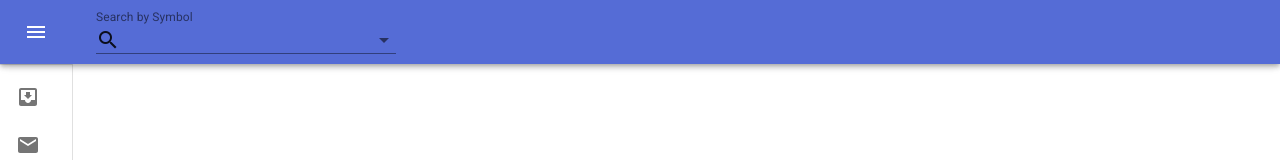
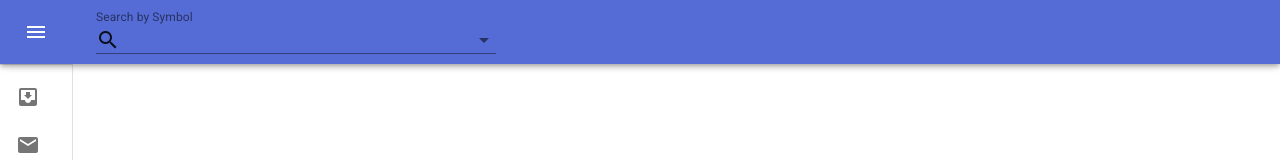
Before and after one commit to AlexanderRodgers/just-for-fun, a Next.js app: page /dashboard in a window 1280 px wide. Shown: the top 160 px of the page. Built offline with nearby package versions, Linux system fonts and the light colour scheme.

Commit message:
autocomplete is trash

```diff
--- a/src/components/SearchBar.js
+++ b/src/components/SearchBar.js
@@ -1,7 +1,7 @@
-import axios from 'axios';
 import React from 'react';
 import TextField from '@material-ui/core/TextField';
 import { Input, InputLabel, InputAdornment, Icon } from '@material-ui/core';
+import { Card, CardContent } from '@material-ui/core';
 import Autocomplete from '@material-ui/lab/Autocomplete';
 import { getSymbols } from '../api/';
 import CircularProgress from '@material-ui/core/CircularProgress';
@@ -19,9 +19,7 @@ export default function Asynchronous() {
     }
 
     (async () => {
-      const result = await getSymbols();
-      const symbols = await result.data;
-      symbols.slice(100);
+      let symbols = await getSymbols().then(res => res.data);
       if (active) {
         setOptions(symbols.map(symbol => {
           return { symbol: symbol.symbol, name: symbol.name }
@@ -43,7 +41,7 @@ export default function Asynchronous() {
 
   return (
     <Autocomplete
-      style={{ width: 300 }}
+      style={{ width: 400 }}
       open={open}
       onOpen={() => {
         setOpen(true);
@@ -52,10 +50,11 @@ export default function Asynchronous() {
         setOpen(false);
       }}
       getOptionSelected={(option, value) => option.name === value.name}
-      getOptionLabel={option => option.symbol}
+      getOptionLabel={option => `${option.symbol} - ${option.name}`}
       options={options}
       loading={loading}
-      renderInput={params => (
+      renderInput={params => {
+        return (
           <div>
             <TextField
               {...params}
@@ -78,7 +77,8 @@ export default function Asynchronous() {
               }}
             />
           </div>
-      )}
+        )
+      }}
     />
   );
 }
```
Lines whose indentation alone changed are shown as unchanged.
